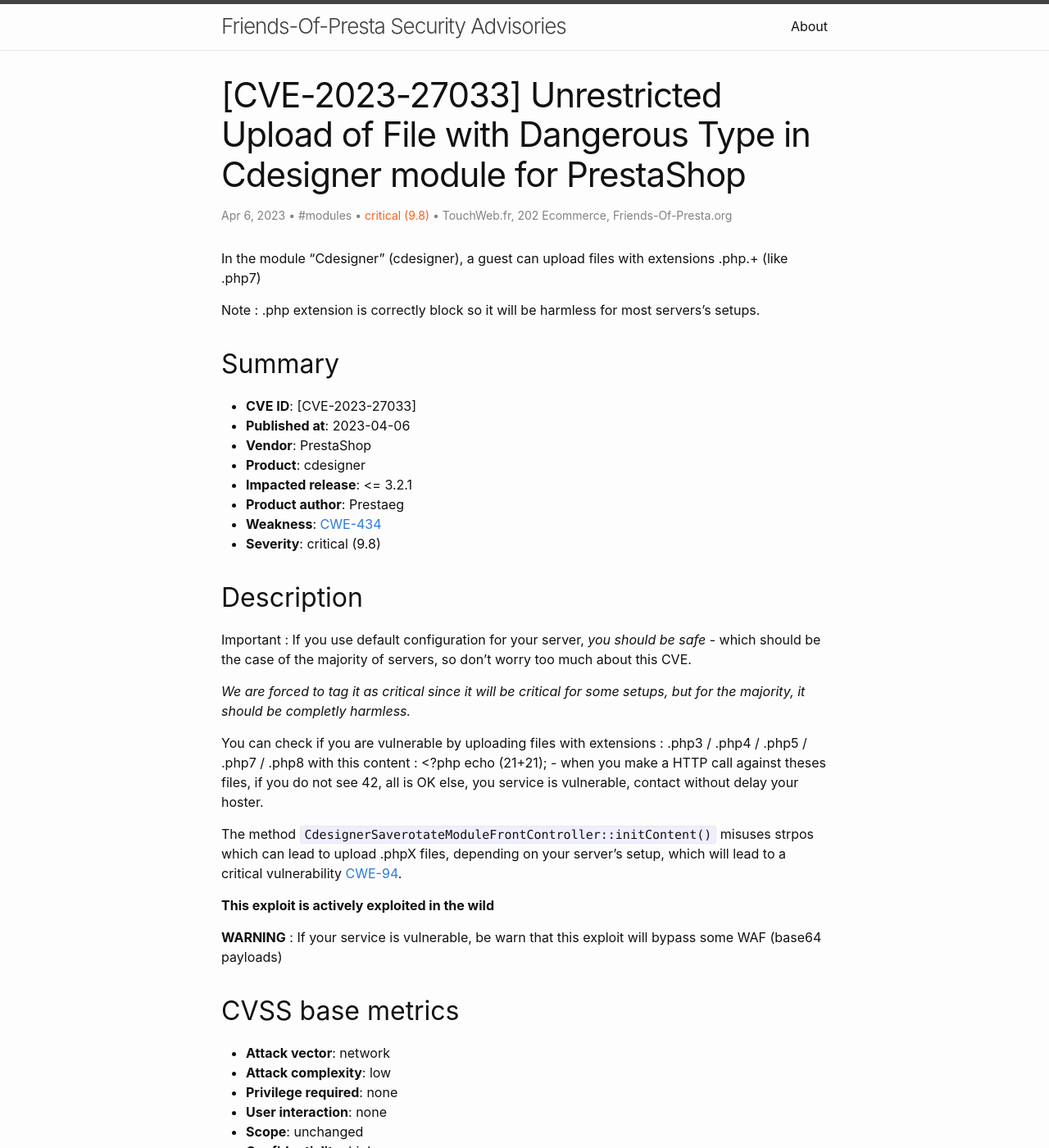
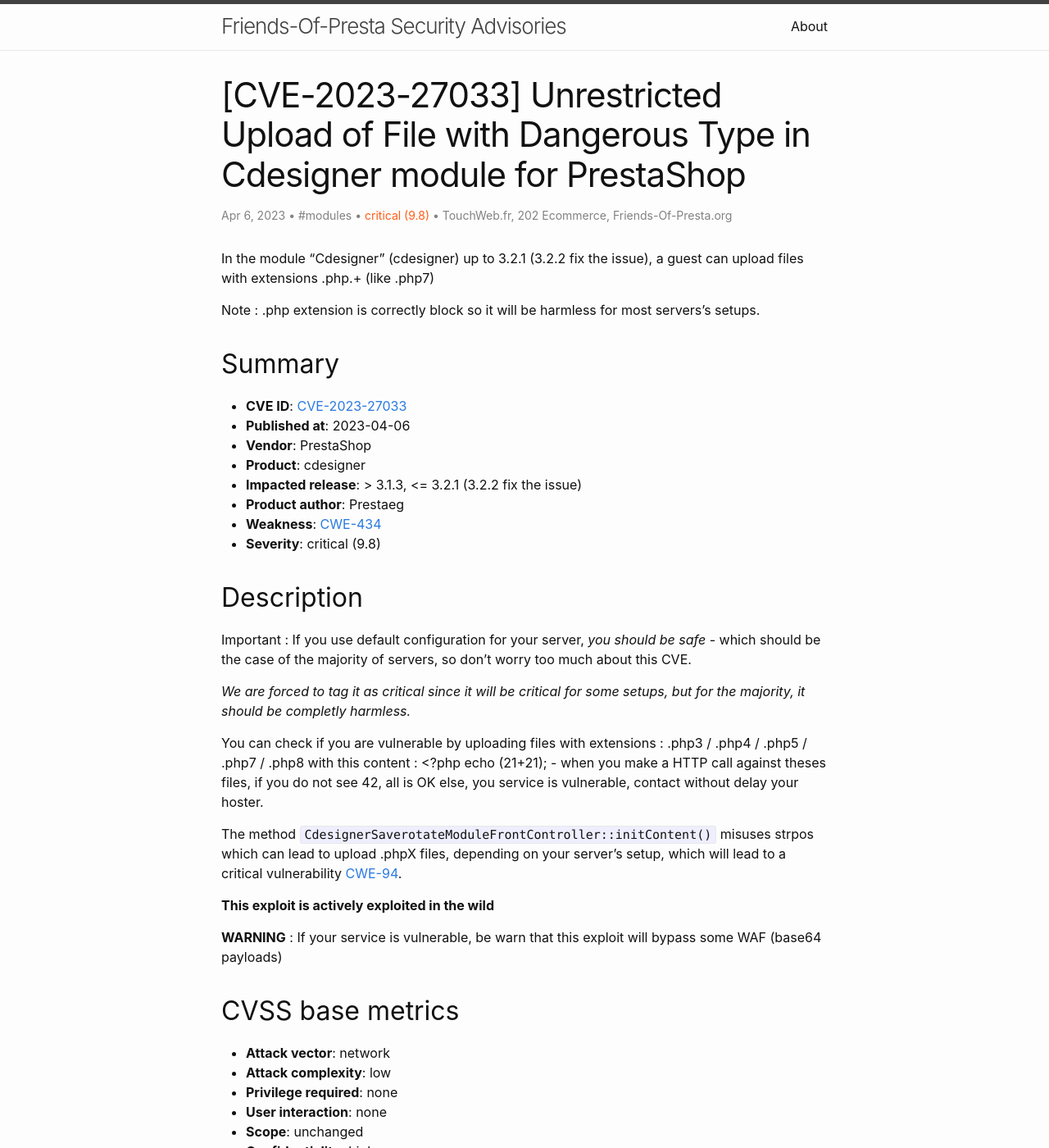
Before and after one commit to friends-of-presta/security-advisories, a Jekyll site: the page built from _posts/2023-04-06-cdesigner-CWE434.md, in a window 1280 px wide and 1400 px high. Shown: the whole window at 82% size. Built offline with Jekyll 4.4.1, drawn with Linux system fonts in a browser that asks for light colours; some of the changed text lies outside the part shown.

Commit message:
fix scope of CVE-2023-27033 and links

```diff
--- a/_posts/2023-04-06-cdesigner-CWE434.md
+++ b/_posts/2023-04-06-cdesigner-CWE434.md
@@ -10,17 +10,17 @@ meta: "CVE,PrestaShop,cdesigner"
 severity: "critical (9.8)"
 ---
 
-In the module "Cdesigner" (cdesigner), a guest can upload files with extensions \.php.+ (like .php7)
+In the module "Cdesigner" (cdesigner) up to 3.2.1 (3.2.2 fix the issue), a guest can upload files with extensions \.php.+ (like .php7)
 
 Note : .php extension is correctly block so it will be harmless for most servers's setups.
 
 ## Summary
 
-* **CVE ID**: [CVE-2023-27033]
+* **CVE ID**: [CVE-2023-27033](https://cve.mitre.org/cgi-bin/cvename.cgi?name=CVE-2023-27033)
 * **Published at**: 2023-04-06
 * **Vendor**: PrestaShop
 * **Product**: cdesigner
-* **Impacted release**: <= 3.2.1
+* **Impacted release**: > 3.1.3, <= 3.2.1 (3.2.2 fix the issue)
 * **Product author**: Prestaeg
 * **Weakness**: [CWE-434](https://cwe.mitre.org/data/definitions/434.html)
 * **Severity**: critical (9.8)
@@ -98,4 +98,4 @@ The method `CdesignerSaverotateModuleFrontController::initContent()` misuses str
 ## Links
 
 * [PrestaShop addons product page](https://addons.prestashop.com/fr/declinaisons-personnalisation/22677-personnalisation-de-produit-product-customize.html)
-* [National Vulnerability Database](https://cve.mitre.org/cgi-bin/cvename.cgi?name=CVE-2023-27847)
+* [National Vulnerability Database](https://cve.mitre.org/cgi-bin/cvename.cgi?name=CVE-2023-27033)
```
Also changed, not shown: other parts of _posts/2023-04-06-cdesigner-CWE434.md (+1 -1 lines).
